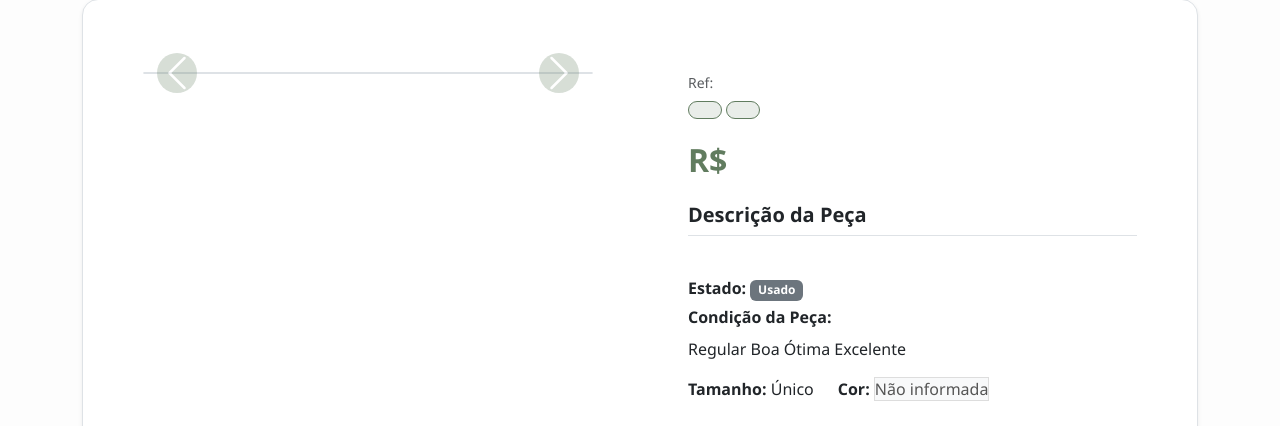
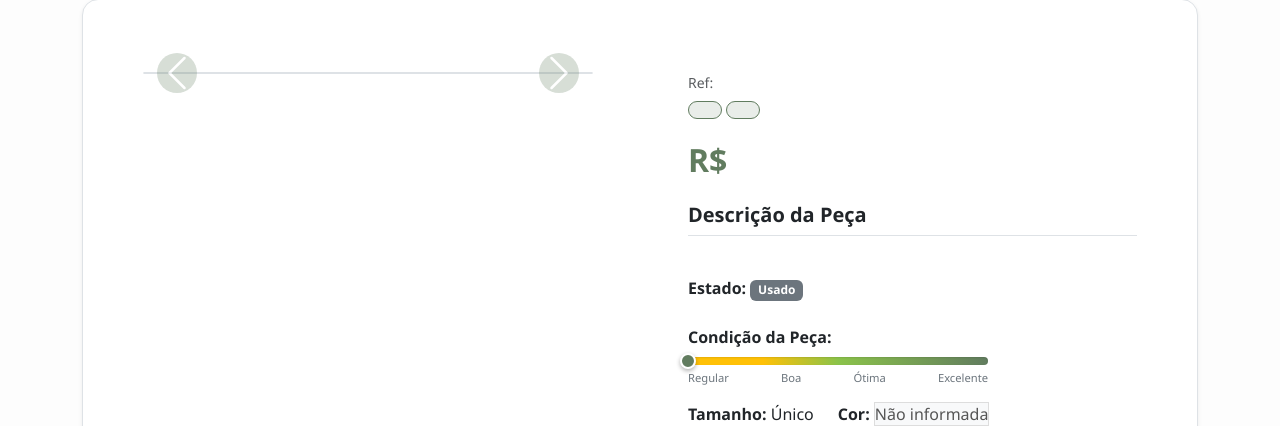
Before and after one commit to tiagohob-lang/bazar-maria, a Django app: template core/templates/core/detalhe.html in a window 1280 px wide. Shown: the part 144-570 px from the top of the page. Run offline with Django 5.2, Linux system fonts and the light colour scheme; the template is opened without the code that fills it, so the values that code supplies are empty; some libraries are stand-ins or nearby versions.

Commit message:
Barra Condição peça

```diff
--- a/configuracao/settings.py
+++ b/configuracao/settings.py
@@ -39,7 +39,7 @@ BASE_DIR = Path(__file__).resolve().parent.parent
 SECRET_KEY = os.environ.get('DJANGO_SECRET_KEY', 'django-insecure-v5$6*s$_&p2^!l!%9k0k)cb-#&^1j)xxh=mc-y8z6mnj=o611!')
 
 # SECURITY WARNING: don't run with debug turned on in production!
-DEBUG = True
+DEBUG = False
 
 ALLOWED_HOSTS = ['bazar-maria.onrender.com', 'localhost', '127.0.0.1']
 
--- a/static/css/style.css
+++ b/static/css/style.css
@@ -226,6 +226,42 @@ footer {
     opacity: 0.8;
 }
 
+.condicao-container {
+    margin-top: 20px;
+    max-width: 300px;
+}
+
+.barra-progresso-bg {
+    height: 8px;
+    /* Gradiente que muda de cor conforme a qualidade da peça */
+    background: linear-gradient(to right, #ffc107 0%, #ffc107 25%, #8bc34a 50%, #617c5f 100%);
+    border-radius: 10px;
+    position: relative;
+    margin-bottom: 5px;
+    /* Adiciona uma sombra interna leve para dar profundidade */
+    box-shadow: inset 0 1px 2px rgba(0,0,0,0.1);
+}
+
+.marcador {
+    width: 16px;
+    height: 16px;
+    background-color: #617c5f;
+    border: 2px solid #ffffff; /* Borda branca para contraste */
+    border-radius: 50%;
+    position: absolute;
+    top: 50%;
+    transform: translate(-50%, -50%);
+    transition: left 0.3s ease;
+    box-shadow: 0 2px 4px rgba(0,0,0,0.3);
+}
+
+.labels-condicao {
+    display: flex;
+    justify-content: space-between;
+    font-size: 0.7rem;
+    color: #6c757d;
+    font-weight: 500;
+}
 
 /* ==========================================
    5. RESPONSIVIDADE (O PONTO CHAVE)
```
